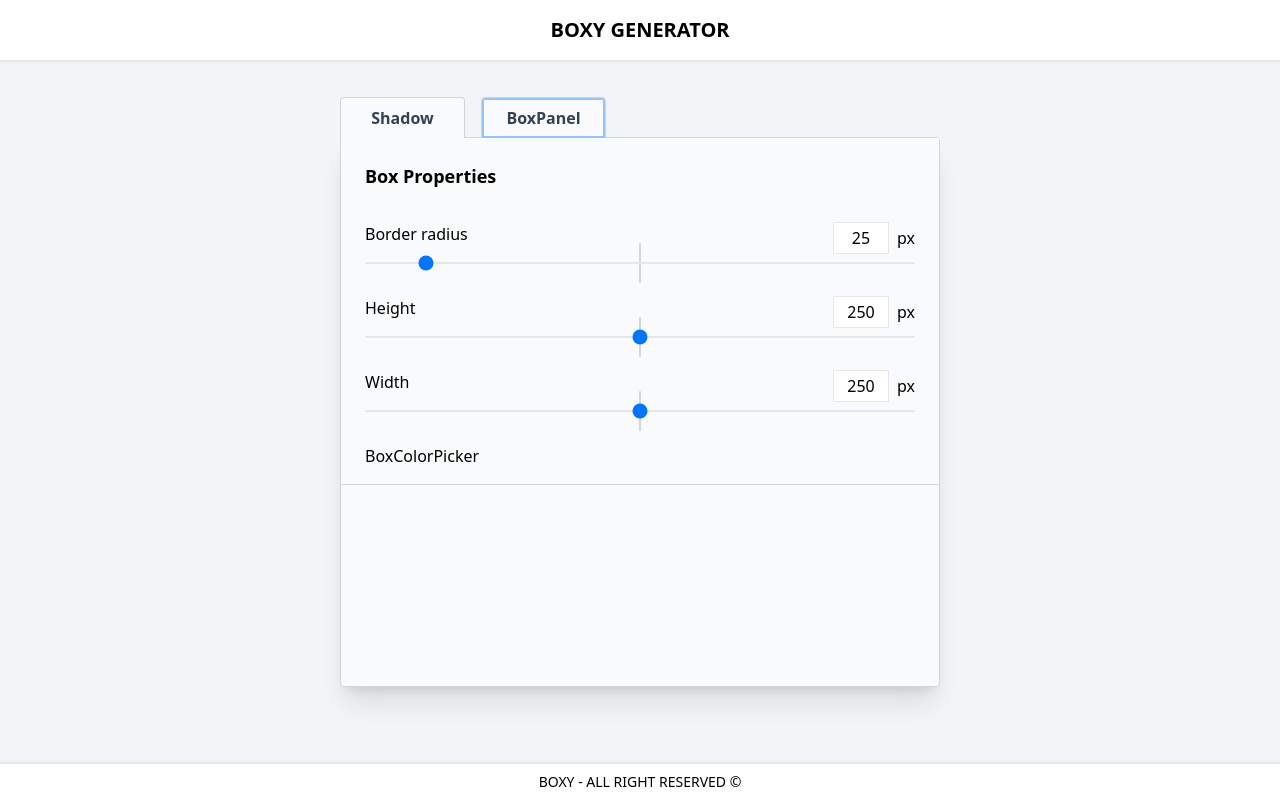
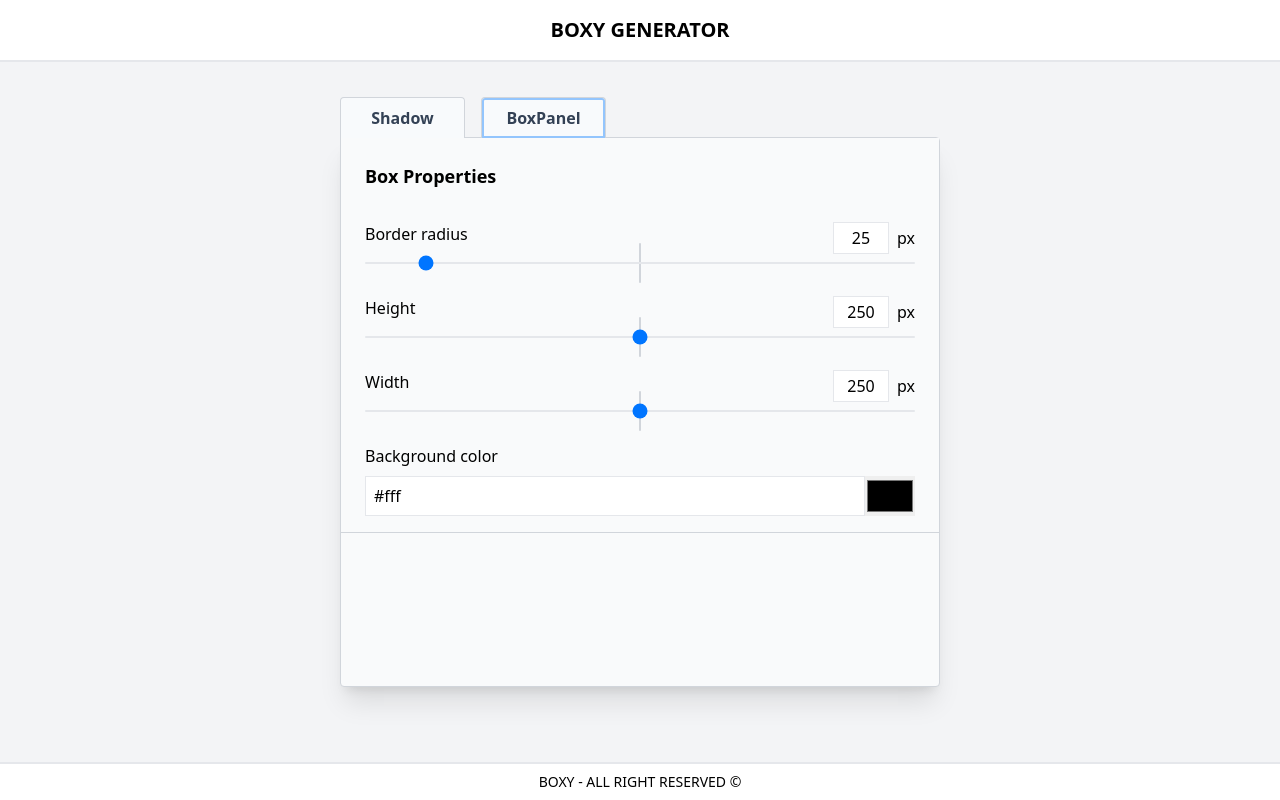
Before and after one commit to Personnofil85/udemy-react-a-z, a React (Vite) app in the folder 10.Boxy-project/: page / in a window 1280 px wide. Both pictures are taken after a click on the button "BoxPanel". Built offline with nearby package versions, Linux system fonts and the light colour scheme.

Commit message:
10.Boxy-project: Mettre en place l'input color lié à la boîte

```diff
--- a/10.Boxy-project/src/layouts/BoxPanel/BoxColorPicker.jsx
+++ b/10.Boxy-project/src/layouts/BoxPanel/BoxColorPicker.jsx
@@ -1,5 +1,35 @@
 import React from "react";
+import { useDispatch } from "react-redux";
+import { updateBoxValue } from "../../features/boxProperties";
 
-export default function BoxColorPicker() {
-  return <div>BoxColorPicker</div>;
+export default function BoxColorPicker({ inputData }) {
+  const dispatch = useDispatch();
+
+  function handleInputs(e) {
+    dispatch(
+      updateBoxValue({
+        inputNumber: inputData.inputNumber,
+        value: e.target.value,
+      }),
+    );
+  }
+  return (
+    <div className="mt-3">
+      <p>{inputData.name}</p>
+      <div className="flex mt-2">
+        <input
+          type="text"
+          onChange={handleInputs}
+          value={inputData.value}
+          className="flex-grow border py-1 px-2 focus:outline-1 outline-gray-400"
+        />
+        <input
+          type="color"
+          onChange={handleInputs}
+          value={inputData.value}
+          className="cursor-pointer h-[40px]"
+        />
+      </div>
+    </div>
+  );
 }
```
